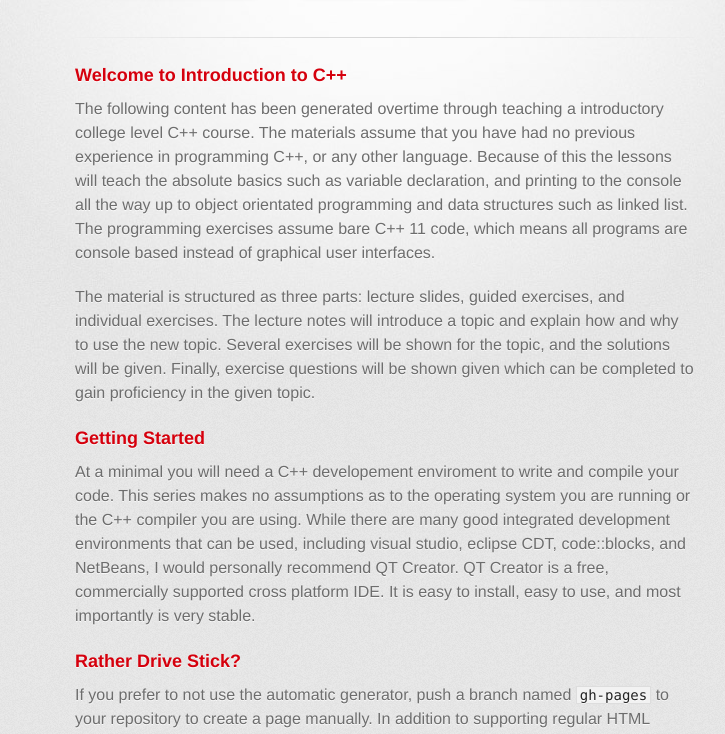
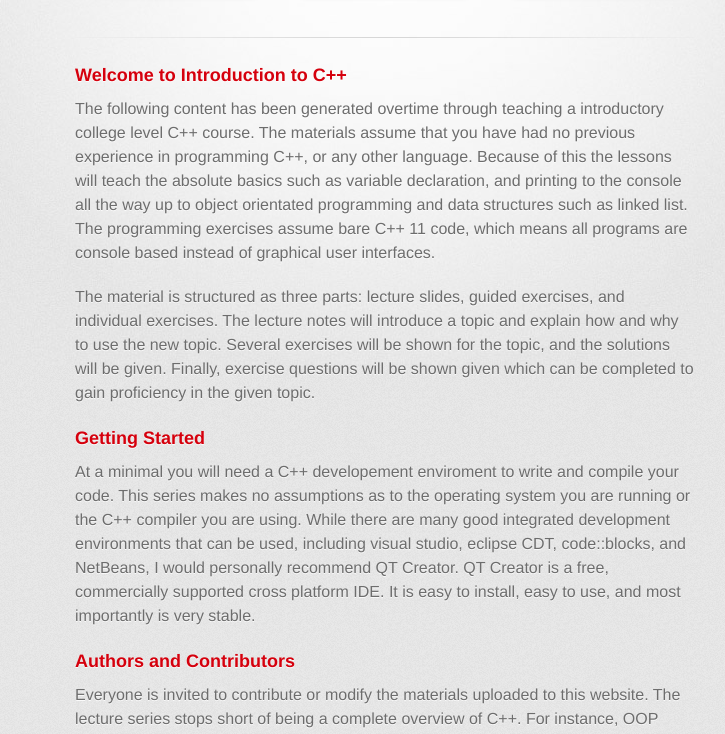
Before and after one commit to Moss88/Introduction-To-C-, a plain HTML site: page index.html in a window 1280 px wide. Shown: the part 209-943 px from the top of the page, without its empty margins (255-980 px from the left). Drawn offline with Linux system fonts and the light colour scheme; a web font is replaced by a local one.

Commit message:
Removed final auto generated text

```diff
--- a/index.html
+++ b/index.html
@@ -45,11 +45,6 @@
 <p>At a minimal you will need a C++ developement enviroment to write and compile your code. This series makes no assumptions as to the operating system you are running or the C++ compiler you are using. While there are many good integrated development environments that can be used, including visual studio, eclipse CDT, code::blocks, and NetBeans, I would personally recommend QT Creator. QT Creator is a free, commercially supported cross platform IDE. It is easy to install, easy to use, and most importantly is very stable.
 
 <h3>
-<a id="rather-drive-stick" class="anchor" href="#rather-drive-stick" aria-hidden="true"><span class="octicon octicon-link"></span></a>Rather Drive Stick?</h3>
-
-<p>If you prefer to not use the automatic generator, push a branch named <code>gh-pages</code> to your repository to create a page manually. In addition to supporting regular HTML content, GitHub Pages support Jekyll, a simple, blog aware static site generator written by our own Tom Preston-Werner. Jekyll makes it easy to create site-wide headers and footers without having to copy them across every page. It also offers intelligent blog support and other advanced templating features.</p>
-
-<h3>
 <a id="authors-and-contributors" class="anchor" href="#authors-and-contributors" aria-hidden="true"><span class="octicon octicon-link"></span></a>Authors and Contributors</h3>
 
 <p>Everyone is invited to contribute or modify the materials uploaded to this website. The lecture series stops short of being a complete overview of C++. For instance, OOP topics such as inheritance and polymorphism should be added, as well as C++11 topics such as smart pointers should be incorperated. I encourage contribution to complete the materials.</p>
```
